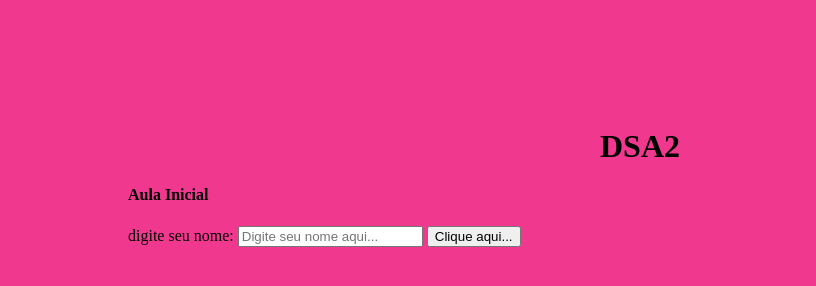
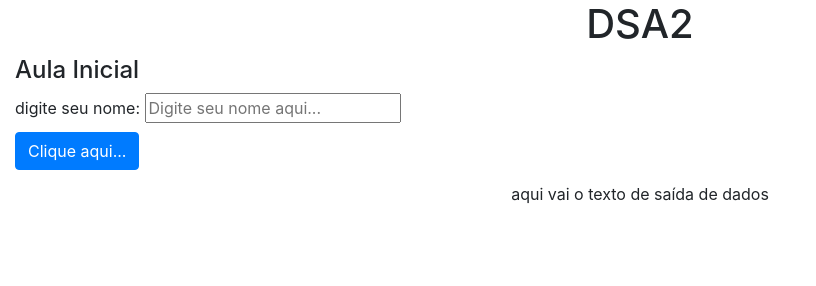
Before and after one commit to BethRenero/projeto-inicial, a plain HTML site: page index.html in a window 1280 px wide. Shown: the whole page, without its empty margins (0-816 px from the left). Drawn offline with nearby package versions, Linux system fonts and the light colour scheme.

Commit message:
formatação

```diff
--- a/index.html
+++ b/index.html
@@ -6,15 +6,29 @@
     <meta name="viewport" content="width=device-width, initial-scale=1.0">
     <title>Projeto Inicial</title>
     <link rel="stylesheet" href="./estilo.css" />
+    <link rel="stylesheet" href="https://stackpath.bootstrapcdn.com/bootstrap/4.1.3/css/bootstrap.min.css" integrity="sha384-MCw98/SFnGE8fJT3GXwEOngsV7Zt27NXFoaoApmYm81iuXoPkFOJwJ8ERdknLPMO" crossorigin="anonymous">
 </head>
-<body>
+<body class="container-fluid">
      <h1>DSA2</h1>
      <div>
         <h4>Aula Inicial</h4>
-        <label for="nome">digite seu nome:</label>
-        <input type="text" id="nome" placeholder="Digite seu nome aqui...">
-        <input type="button" id="botao" value="Clique aqui...">
+        <form>
+            <div class="mt-2 mb-1">
+                <label for="nome">digite seu nome:</label>
+                <input type="text" id="nome" placeholder="Digite seu nome aqui...">
+            </div>
+            <input type="button"
+            class="btn btn-primary"
+            id="botao" value="Clique aqui...">
+        </form>
+        <div id="saida-de-dados" class="m-2 p-1 text-center">
+            <p>aqui vai o texto de saída de dados</p>
+        </div>
+
      </div>
      <script src="./scripts.js"></script>
+     <script src="https://code.jquery.com/jquery-3.3.1.slim.min.js" integrity="sha384-q8i/X+965DzO0rT7abK41JStQIAqVgRVzpbzo5smXKp4YfRvH+8abtTE1Pi6jizo" crossorigin="anonymous"></script>
+<script src="https://cdnjs.cloudflare.com/ajax/libs/popper.js/1.14.3/umd/popper.min.js" integrity="sha384-ZMP7rVo3mIykV+2+9J3UJ46jBk0WLaUAdn689aCwoqbBJiSnjAK/l8WvCWPIPm49" crossorigin="anonymous"></script>
+<script src="https://stackpath.bootstrapcdn.com/bootstrap/4.1.3/js/bootstrap.min.js" integrity="sha384-ChfqqxuZUCnJSK3+MXmPNIyE6ZbWh2IMqE241rYiqJxyMiZ6OW/JmZQ5stwEULTy" crossorigin="anonymous"></script>
 </body>
 </html>
```
